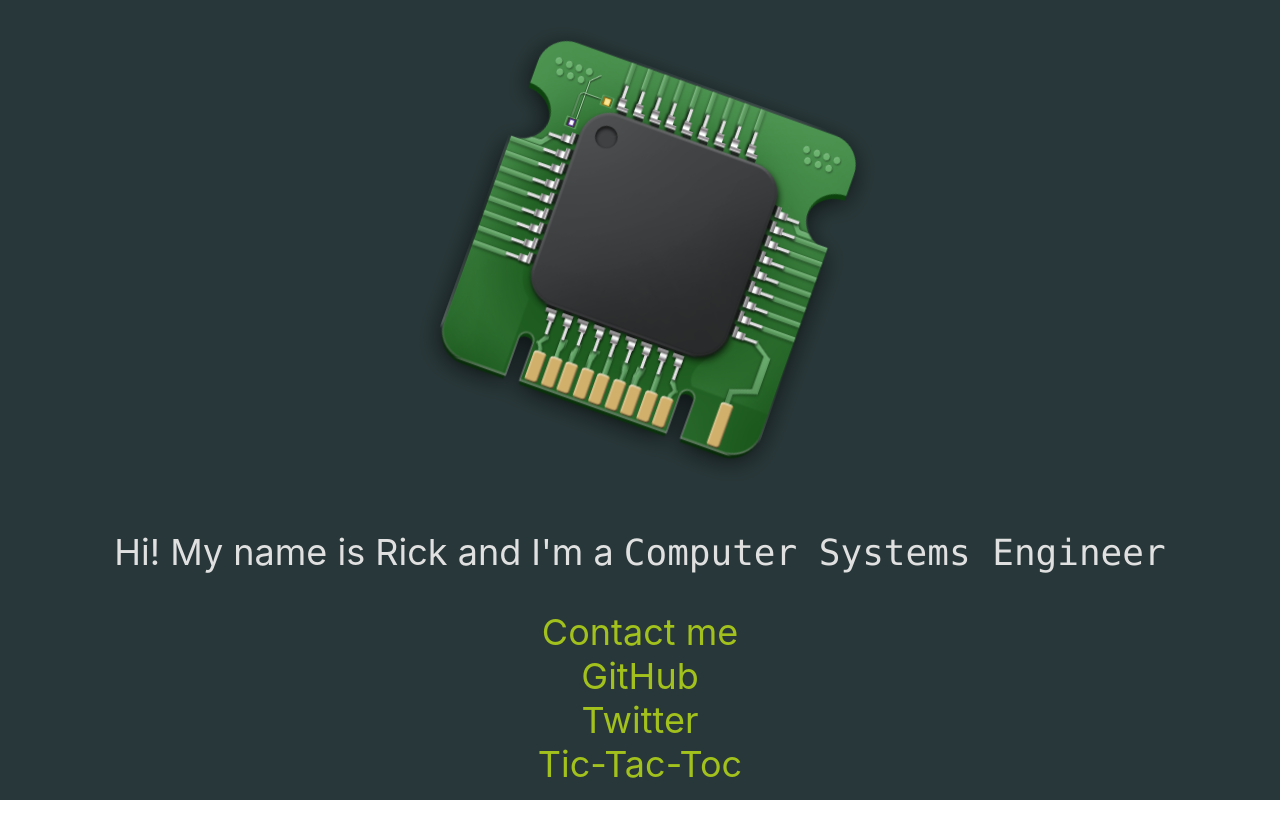
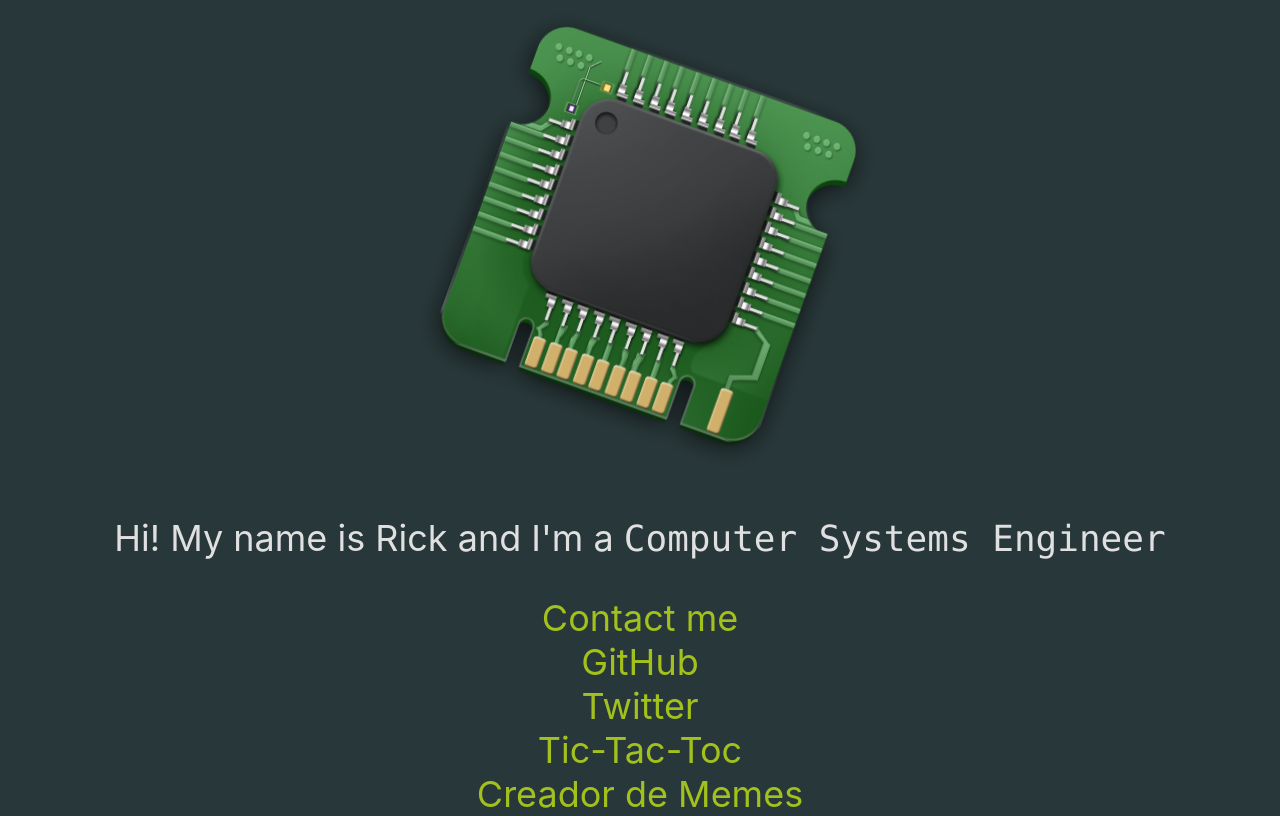
Before and after one commit to anayaricardo/mypage, a React (Create React App) app: page / in a window 1280 px wide. Built offline with nearby package versions, Linux system fonts and the light colour scheme.

Commit message:
Nuevo enlace a Creador de Memes

```diff
--- a/src/App.js
+++ b/src/App.js
@@ -43,6 +43,14 @@ function App() {
         >
           Tic-Tac-Toc
         </a>
+        <a
+          className="App-link"
+          href="https://creadordememesparamovil.netlify.app"
+          target="_blank"
+          rel="noopener noreferrer"
+        >
+          Creador de Memes
+        </a>
       </header>
     </div>
   );
```
